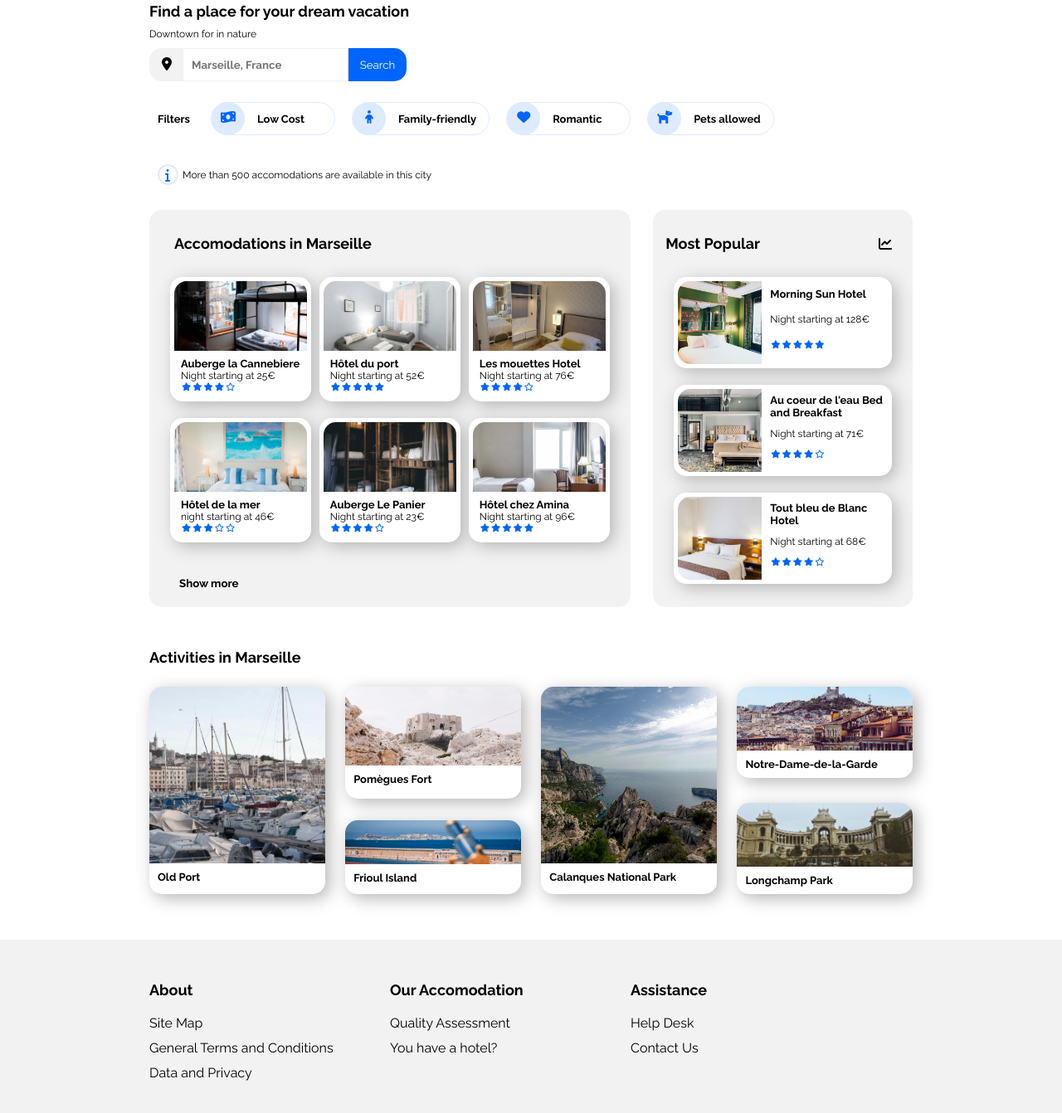
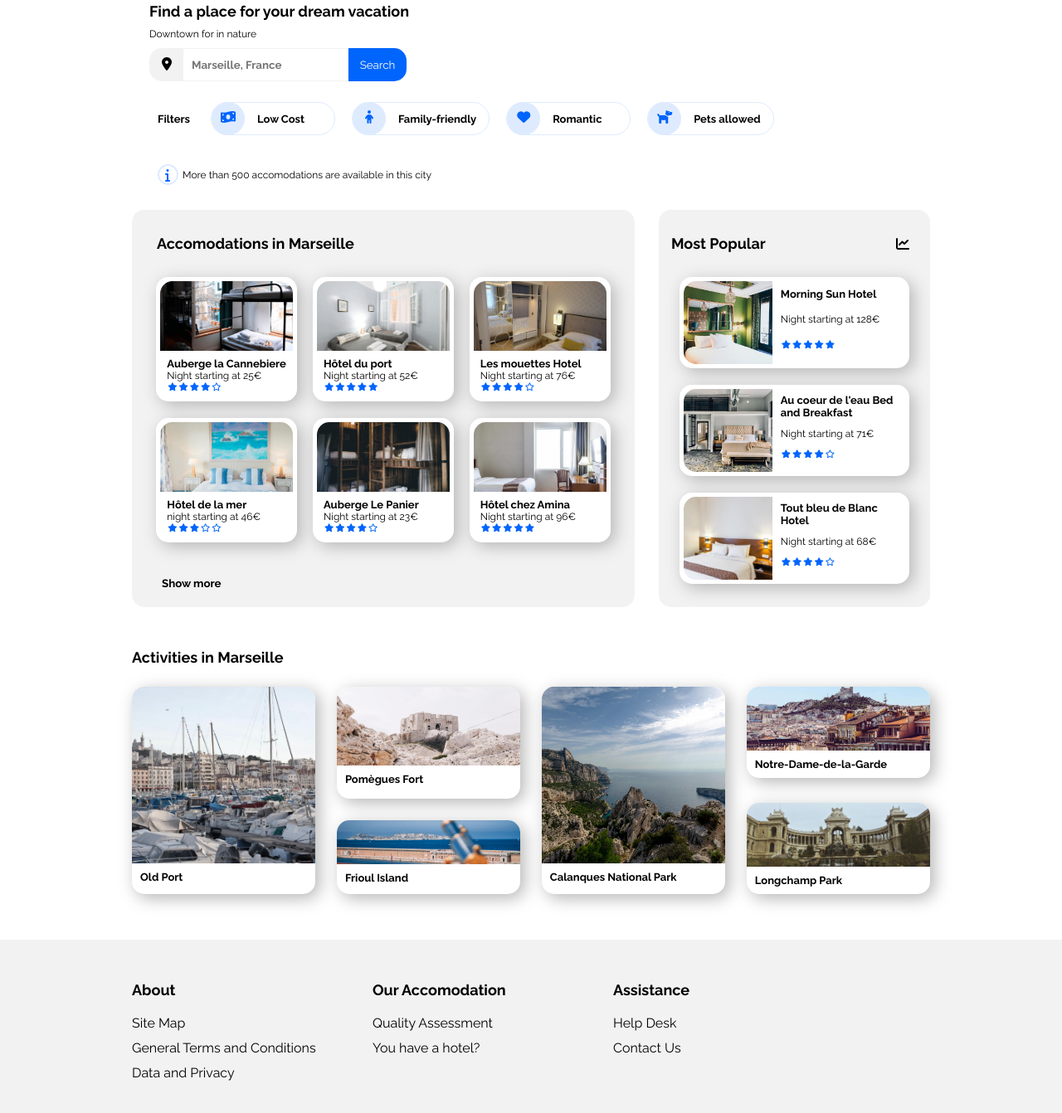
Before and after one commit to happyfruitninja/OCR_WebDev_P2_Practical_Booki, a plain HTML site: page index.html in a window 1280 px wide. Shown: the part 116-1458 px from the top of the page at 83% size. Drawn offline with Linux system fonts and the light colour scheme.

Commit message:
March 2, 2022

```diff
--- a/style.css
+++ b/style.css
@@ -250,7 +250,7 @@ input[type="text"] {
 main {
   margin: 0 auto;
   padding: 0;
-  max-width: 950px;
+  max-width: 992px;
 }
 
 .stars {
@@ -269,10 +269,9 @@ main {
 .acc_container {
   display: flex;
   flex-wrap: wrap;
-  margin: 0px;
-  justify-content: space-between;
+    justify-content: space-between;
   padding: 15px;
-  max-width: 950px;
+
 }
 
 .acc_container img {}
@@ -507,7 +506,7 @@ footer {
   flex-wrap: wrap;
   justify-content: flex-start;
   margin: 0 auto;
-  max-width: 950px;
+  max-width: 992px;
 }
 
 .other_group>div {
```
